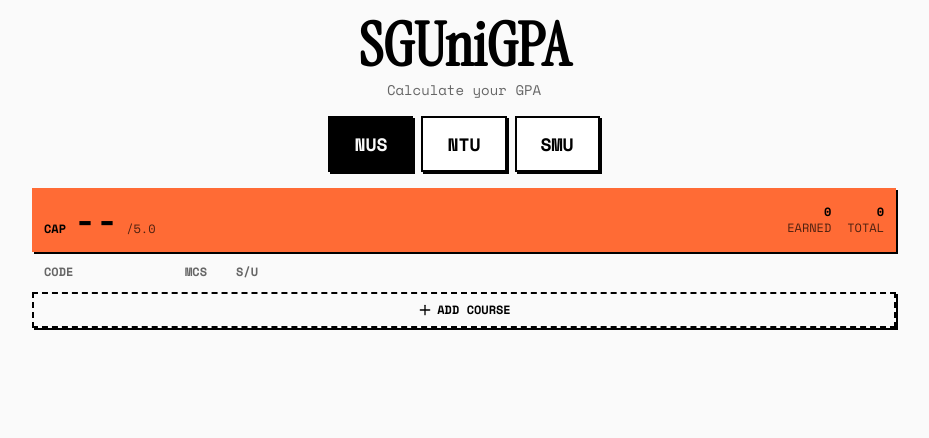
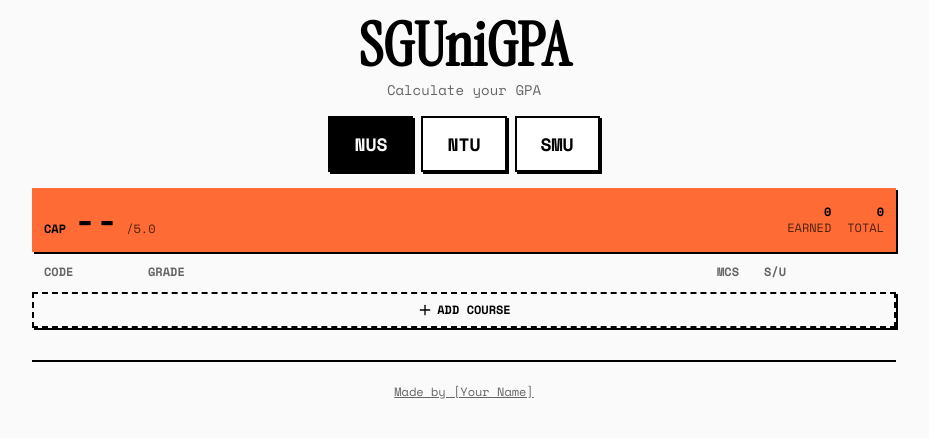
Before and after one commit to Fiyxxx/sgunigpa, a Next.js app: page / in a window 1280 px wide. Both pictures are taken after a click on the button "NUS". Shown: the top 438 px of the page, without its empty margins (176-1105 px from the left). Built offline with nearby package versions, Linux system fonts and the light colour scheme.

Commit message:
Fix header alignment and add footer with website link

```diff
--- a/app/page.tsx
+++ b/app/page.tsx
@@ -107,9 +107,11 @@
 
             {/* Course Headers */}
             <div className="flex items-center gap-2 px-3 text-xs font-bold uppercase text-secondary">
-              <div className="w-28">Code</div>
-              <div className="w-16 text-center">{config.creditLabel}</div>
-              <div className="flex-1">{config.passFail.label.split(" ")[0]}</div>
+              <div className="w-24">Code</div>
+              <div className="flex-1">Grade</div>
+              <div className="w-14 text-center">{config.creditLabel}</div>
+              <div className="w-20">{config.passFail.label.split(" ")[0]}</div>
+              <div className="w-8"></div>
             </div>
 
             {/* Course List */}
@@ -153,6 +155,18 @@
           onConfirm={handleConfirmUniversityChange}
           onCancel={handleCancelUniversityChange}
         />
+
+        {/* Footer */}
+        <footer className="mt-8 pt-4 border-t-2 border-foreground text-center">
+          <a
+            href="https://yourwebsite.com"
+            target="_blank"
+            rel="noopener noreferrer"
+            className="text-xs text-secondary hover:text-foreground transition-colors underline"
+          >
+            Made by [Your Name]
+          </a>
+        </footer>
       </main>
     </>
   );
```
